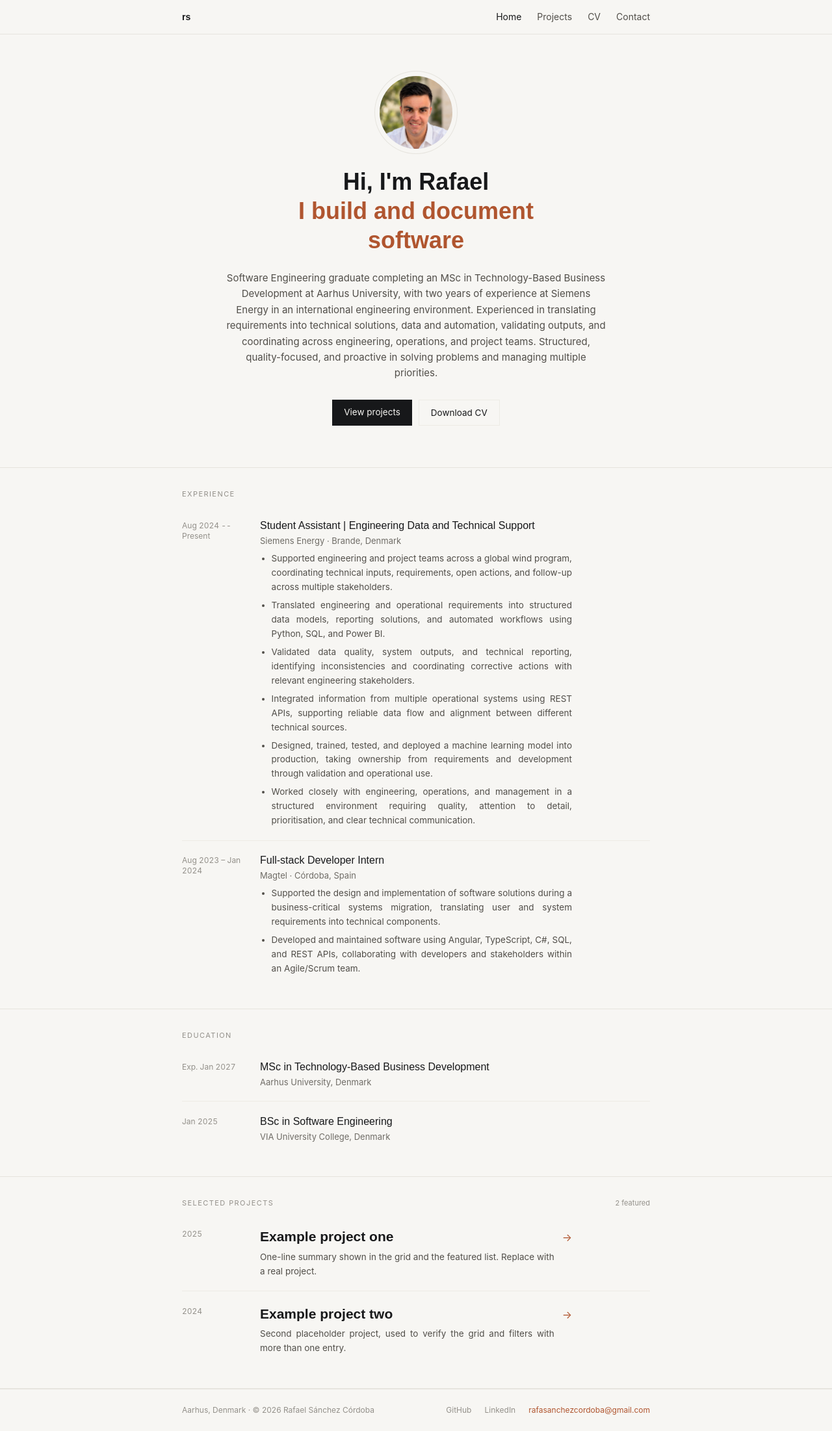
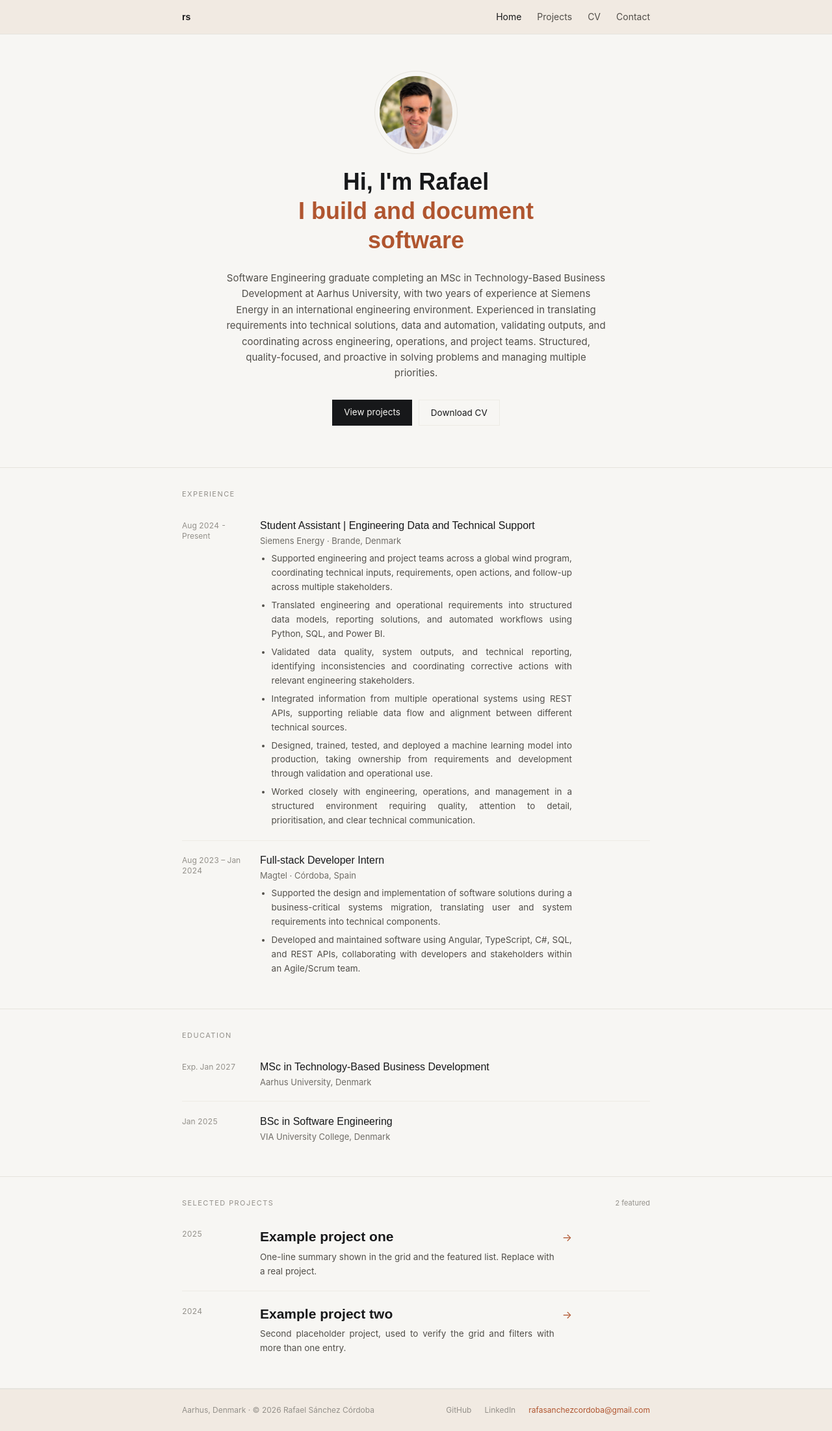
Before and after one commit to RafaelSanchezCordoba/personal-portfolio, an Astro site: page / in a window 1280 px wide. Shown: the whole page at 65% size. Built offline with nearby package versions, Linux system fonts and the light colour scheme; Astro itself is replaced by a stand-in of ours; some packages are replaced by stand-ins of ours.

Commit message:
Warm-tint nav/footer, sticky footer on short pages
Nav and footer get a subtle warm background (--color-nav) distinct
from the page paper color, so they read as structural chrome instead
of blending into the content. Also fixes the footer floating up on
pages with little content (e.g. /projects with few entries): body is
now a flex column and each page's <main> takes flex-1, pinning the
footer to the viewport bottom regardless of content height.

Dark mode was prototyped and explicitly dropped per feedback — light
only for now.

```diff
--- a/src/components/Footer.astro
+++ b/src/components/Footer.astro
@@ -4,7 +4,7 @@ import { profile } from '../data/cv.ts';
 const year = new Date().getFullYear();
 ---
 
-<footer class="border-t border-rule">
+<footer class="bg-nav border-t border-rule">
   <div class="max-w-3xl mx-auto px-6 py-6 flex flex-wrap items-center justify-between gap-x-6 gap-y-3 text-xs text-meta">
     <span>{profile.location} · © {year} {profile.name}</span>
     <div class="flex gap-5">
--- a/src/components/Nav.astro
+++ b/src/components/Nav.astro
@@ -4,10 +4,10 @@ import { profile } from '../data/cv.ts';
 const path = Astro.url.pathname;
 ---
 
-<header class="border-b border-rule">
+<header class="bg-nav border-b border-rule">
   <div class="max-w-3xl mx-auto px-6 py-4 flex items-center">
     <a href="/" class="font-display font-extrabold text-sm">rs</a>
-    <nav class="ml-auto flex gap-6 text-sm text-secondary">
+    <nav class="ml-auto flex items-center gap-6 text-sm text-secondary">
       <a href="/" class={path === '/' ? 'text-ink' : ''}>Home</a>
       <a href="/projects" class={path.startsWith('/projects') ? 'text-ink' : ''}>Projects</a>
       <a href={profile.cvPdfHref}>CV</a>
--- a/src/data/cv.ts
+++ b/src/data/cv.ts
@@ -22,7 +22,7 @@ export type ExperienceEntry = {
 
 export const experience: ExperienceEntry[] = [
   {
-    years: "Aug 2024 -- Present",
+    years: "Aug 2024 - Present",
     role: "Student Assistant | Engineering Data and Technical Support",
     org: "Siemens Energy · Brande, Denmark",
     description: [
--- a/src/layouts/BaseLayout.astro
+++ b/src/layouts/BaseLayout.astro
@@ -29,7 +29,7 @@ const canonicalURL = new URL(Astro.url.pathname, Astro.site);
 
     <Analytics />
   </head>
-  <body class="font-sans text-ink">
+  <body class="font-sans text-ink min-h-screen flex flex-col">
     <slot />
   </body>
 </html>
--- a/src/pages/404.astro
+++ b/src/pages/404.astro
@@ -7,7 +7,7 @@ import Footer from '../components/Footer.astro';
 <BaseLayout title="Page not found — Rafael Sánchez Córdoba" description="This page does not exist.">
   <Nav />
 
-  <main class="border-b border-rule">
+  <main class="flex-1 border-b border-rule">
     <div class="max-w-3xl mx-auto px-6 py-24 text-center">
       <p class="font-display font-extrabold text-4xl">404</p>
       <p class="text-secondary mt-3">This page does not exist.</p>
--- a/src/pages/index.astro
+++ b/src/pages/index.astro
@@ -20,7 +20,7 @@ const featured = allProjects
 >
   <Nav />
 
-  <main>
+  <main class="flex-1">
     <section class="border-b border-rule">
       <div class="max-w-3xl mx-auto px-6 py-16 text-center">
         <Image
--- a/src/pages/projects/[...slug].astro
+++ b/src/pages/projects/[...slug].astro
@@ -26,7 +26,7 @@ const statusLabel: Record<string, string> = {
 <BaseLayout title={`${project.data.title} — Rafael Sánchez Córdoba`} description={project.data.description}>
   <Nav />
 
-  <main>
+  <main class="flex-1">
     <section class="border-b border-rule">
       <div class="max-w-3xl mx-auto px-6 py-12">
         <p class="text-xs text-meta">{project.data.date.getFullYear()} · {statusLabel[project.data.status]}</p>
--- a/src/pages/projects/index.astro
+++ b/src/pages/projects/index.astro
@@ -21,7 +21,7 @@ const statusLabel: Record<string, string> = {
 <BaseLayout title="Projects — Rafael Sánchez Córdoba" description="Case studies: the problem, the decisions, and what shipped.">
   <Nav />
 
-  <main>
+  <main class="flex-1">
     <section class="border-b border-rule">
       <div class="max-w-3xl mx-auto px-6 py-12">
         <h1 class="font-display font-extrabold text-[34px]">Projects</h1>
--- a/src/styles/global.css
+++ b/src/styles/global.css
@@ -13,6 +13,7 @@
   --color-rule: #E6E4DE;
   --color-rule-soft: #EDEBE5;
   --color-accent: #B0552F;
+  --color-nav: #F1EAE2;
 
   --font-display: "Manrope", sans-serif;
   --font-sans: "Inter", sans-serif;
```
